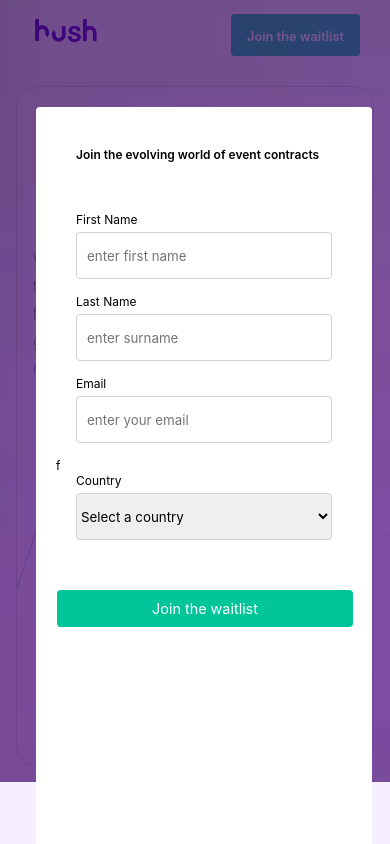
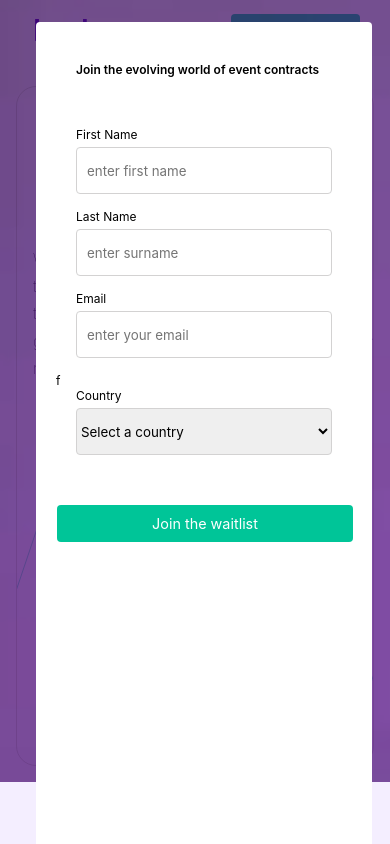
Before and after one commit to SECHUBSYSTEM/MARVEL1, a plain HTML site: page index.html in a window 390 px wide. Both pictures are taken after a click on the element "Be the first to know when we launch". Drawn offline with nearby package versions, Linux system fonts and the light colour scheme.

Commit message:
Update styles.css

```diff
--- a/styles.css
+++ b/styles.css
@@ -1076,7 +1076,7 @@ h2 {
     #form {
         position: absolute;
         width: 28em;
-        margin: -80vh auto 0 3em;
+        margin: -90vh auto 0 3em;
         padding: 20px;
         align-items: center;
         justify-content: center;
```
